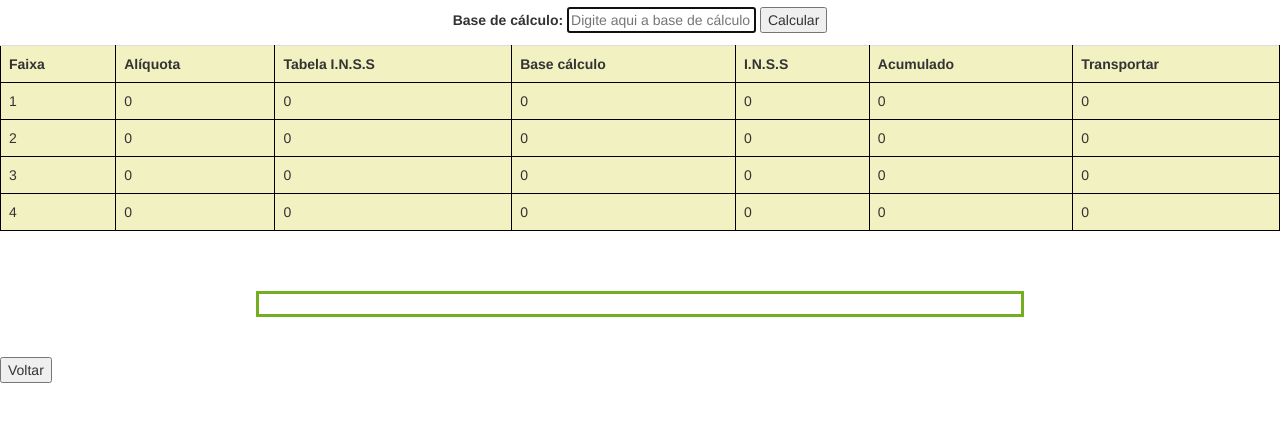
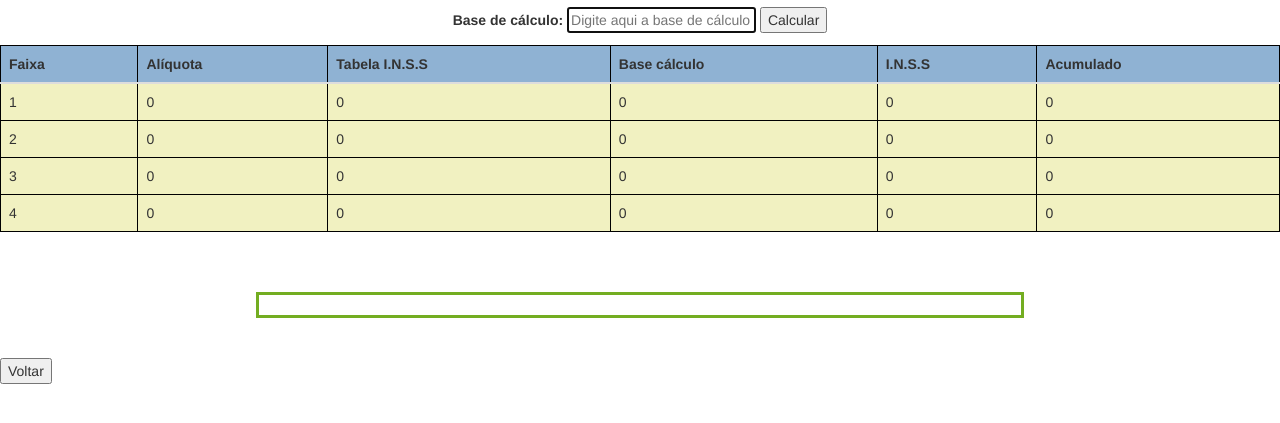
Before and after one commit to evertonweyand/Departamento_Pessoal_Utilidades, a plain HTML site: page html/calculo_inss.html in a window 1280 px wide. Shown: the part 63-486 px from the top of the page. Drawn offline with nearby package versions, Linux system fonts and the light colour scheme.

Commit message:
Ajustes
Retirado a coluna Transportar e colorido o título da table.

```diff
--- a/css/table.css
+++ b/css/table.css
@@ -6,6 +6,7 @@
   th {
     padding: 15px;
     text-align: center;
+    background-color: rgb(143, 178, 211);
   }
 
   td {
--- a/html/calculo_inss.html
+++ b/html/calculo_inss.html
@@ -30,15 +30,15 @@
     <!-- <div id="div_resultado" class="div_center"> -->
     <div id="div_resultado" class="table-responsive">
         <table id="t01" class="table">
-            <tr>
+            <!-- <caption>Desmonstrativo do Cálculo</caption> -->
+            <thead>
                 <th>Faixa</th>
                 <th>Alíquota</th>
                 <th>Tabela I.N.S.S</th>
                 <th>Base cálculo</th>
                 <th>I.N.S.S</th>
                 <th>Acumulado</th>
-                <th>Transportar</th>
-            </tr>
+            </thead>
             <tr>
                 <td id="fx1">1</td>
                 <td id="fx1_aliquota">0</td>
@@ -46,7 +46,6 @@
                 <td id="fx1_bc">0</td>
                 <td id="fx1_inss">0</td>
                 <td id="fx1_acumulado">0</td>
-                <td id="fx1_transportar">0</td>
             </tr>
             <tr>
                 <td id="fx2">2</td>
@@ -55,7 +54,6 @@
                 <td id="fx2_bc">0</td>
                 <td id="fx2_inss">0</td>
                 <td id="fx2_acumulado">0</td>
-                <td id="fx2_transportar">0</td>
             </tr>
             <tr>
                 <td id="fx3">3</td>
@@ -64,7 +62,6 @@
                 <td id="fx3_bc">0</td>
                 <td id="fx3_inss">0</td>
                 <td id="fx3_acumulado">0</td>
-                <td id="fx3_transportar">0</td>
             </tr>
             <tr>
                 <td id="fx4">4</td>
@@ -73,7 +70,6 @@
                 <td id="fx4_bc">0</td>
                 <td id="fx4_inss">0</td>
                 <td id="fx4_acumulado">0</td>
-                <td id="fx4_transportar">0</td>
             </tr>
           </table>
 
--- a/js/calcular_inss.js
+++ b/js/calcular_inss.js
@@ -1,7 +1,3 @@
-function mostrar_teste(){
-    document.getElementById('h2_result').innerText = 'teste';
-}
-
 function Menor_Valor(vlr1, vlr2) {
     return Math.min(vlr1, vlr2);
 }
@@ -40,6 +36,7 @@ function calcular(){
 
     zerar_campos();
 
+    //Tabela do INSS
     const faixa1_vlr  = 1045.00;
     const faixa1_aliq =    7.50;
     const faixa2_vlr  = 2089.60;
```
